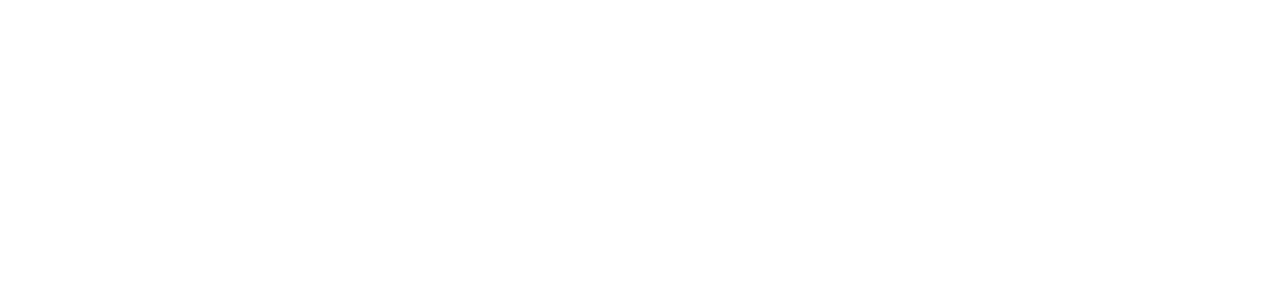
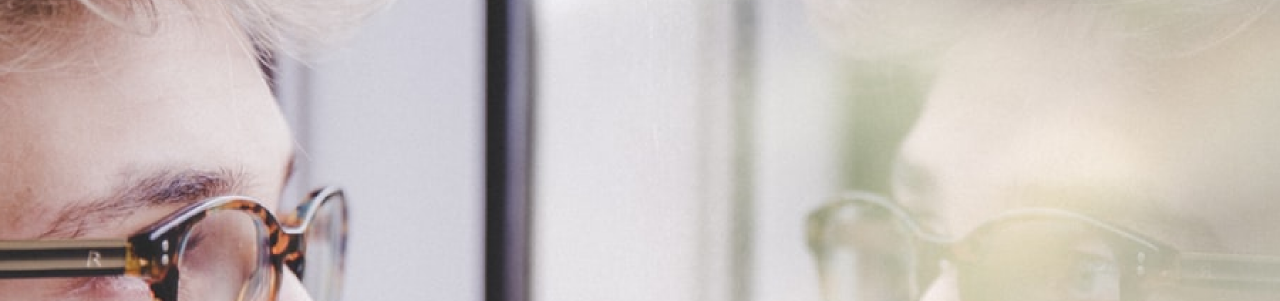
Before and after one commit to Wang-Jing-YI/GlassesShopWeb, a website built with Vite: page pages/index.html in a window 1280 px wide. Shown: the top 301 px of the page. Built offline with nearby package versions, Linux system fonts and the light colour scheme; files whose address does not match are found by name; a web font is replaced by a local one.

Commit message:
Update _index.scss

```diff
--- a/assets/scss/pages/_index.scss
+++ b/assets/scss/pages/_index.scss
@@ -23,7 +23,7 @@ label {
 }
 
 .header {
-  background-image: url("../assets/images/home-header.png");
+  background-image: url(../images/home-header.png);
   background-size: cover;
   background-position: center;
 }
```
